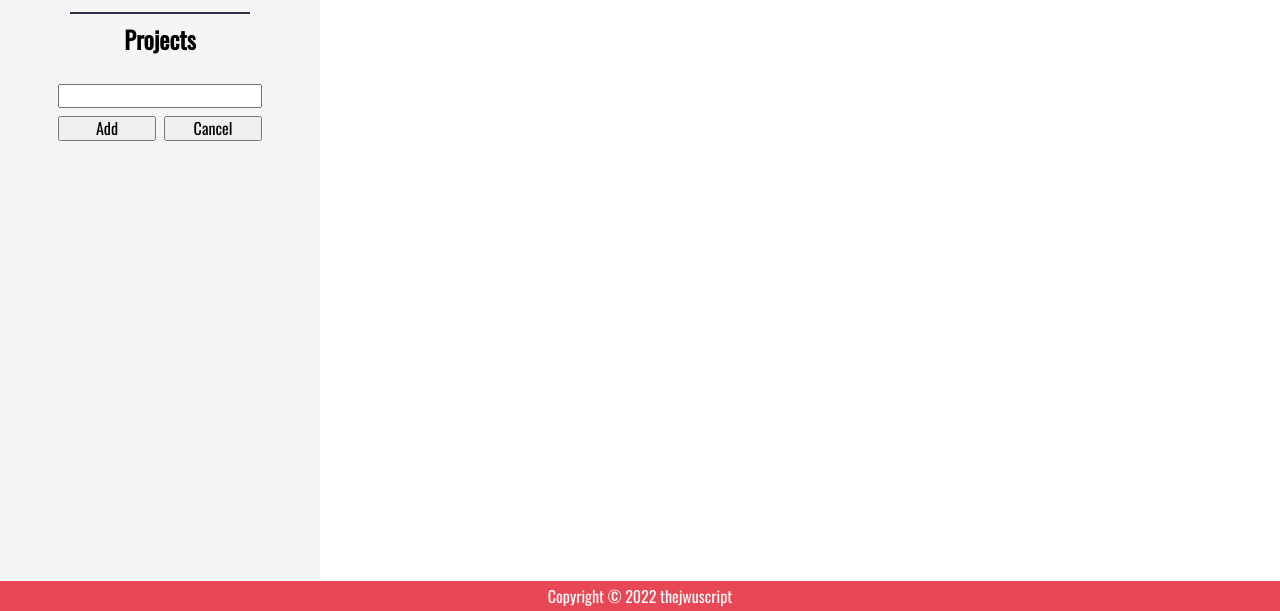
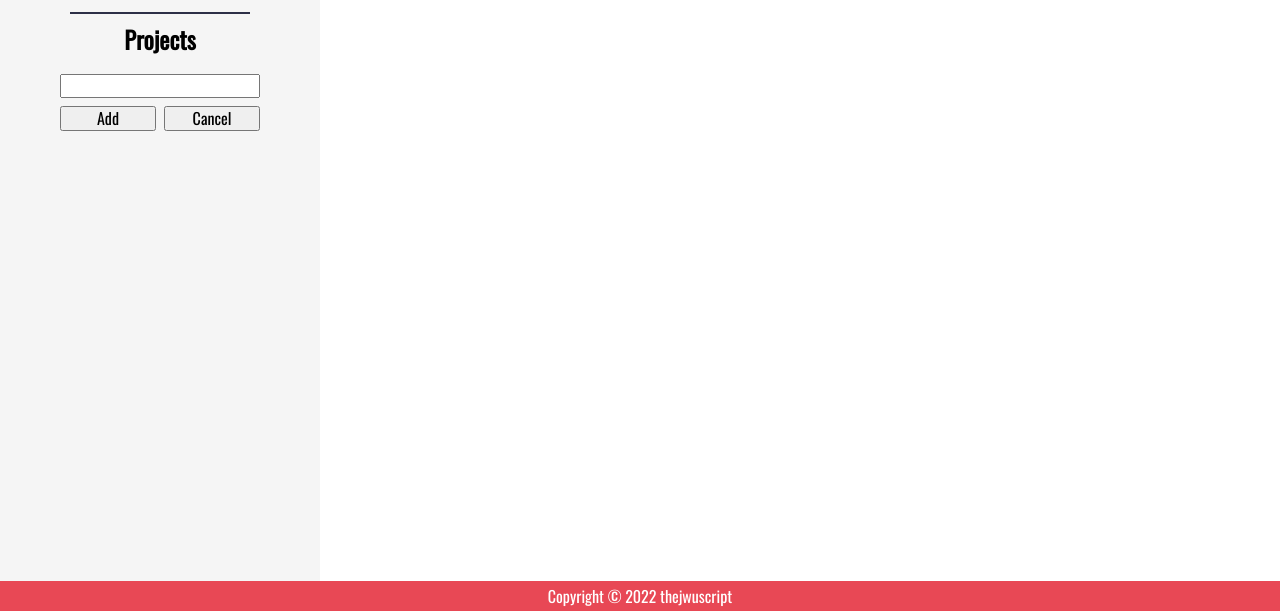
Before and after one commit to thejwuscript/todo-list, a website with bundled scripts: page dist/index.html in a window 1280 px wide. Both pictures are taken after a click on the element "Add a project...". Shown: the part 189-800 px from the top of the page. Built offline with nearby package versions, Linux system fonts and the light colour scheme; files whose address does not match are found by name.

Commit message:
Fix style and cancel button

```diff
--- a/src/sidebar.js
+++ b/src/sidebar.js
@@ -23,16 +23,7 @@ function createSideBar() {
   const h2 = document.createElement('h2');
   h2.textContent = "Projects";
 
-  const addProject = document.createElement('span');
-  addProject.addEventListener("click", (e) => {
-    addProject.replaceWith(addProjectForm());
-  })
-  const addProjectIcon = new Image();
-  addProjectIcon.src = AddProjectIcon;
-  addProjectIcon.classList.add("sidebar-icon");
-  addProject.append(addProjectIcon, "Add a project...");
-
-  sideBar.append(allTasks, today, line, h2, addProject);
+  sideBar.append(allTasks, today, line, h2, addProjectButton());
   return sideBar;
 }
 
@@ -57,6 +48,9 @@ function addProjectForm() {
   cancelBtn.setAttribute("type", "button");
   cancelBtn.textContent = "Cancel";
 
+  cancelBtn.addEventListener('click', () => {
+    container.replaceWith(addProjectButton());
+  })
   buttons.append(addBtn, cancelBtn);
 
   form.append(textField, buttons);
@@ -65,4 +59,17 @@ function addProjectForm() {
   return container;
 }
 
+function addProjectButton() {
+  const addProject = document.createElement('span');
+  addProject.addEventListener("click", (e) => {
+    addProject.replaceWith(addProjectForm());
+  })
+  const addProjectIcon = new Image();
+  addProjectIcon.src = AddProjectIcon;
+  addProjectIcon.classList.add("sidebar-icon");
+  addProject.append(addProjectIcon, "Add a project...");
+
+  return addProject;
+}
+
 export default createSideBar;
--- a/src/style.css
+++ b/src/style.css
@@ -98,10 +98,14 @@ ul {
   justify-content: center;
   flex-wrap: wrap;
   gap: 8px;
+  flex: auto;
+  max-width: 200px;
 }
 
 .add-project-container {
-  padding: 10px;
+  display: flex;
+  justify-content: center;
+  align-items: center;
 }
 
 .add-project-form > input,
```
Also changed, not shown: dist/main.js.
